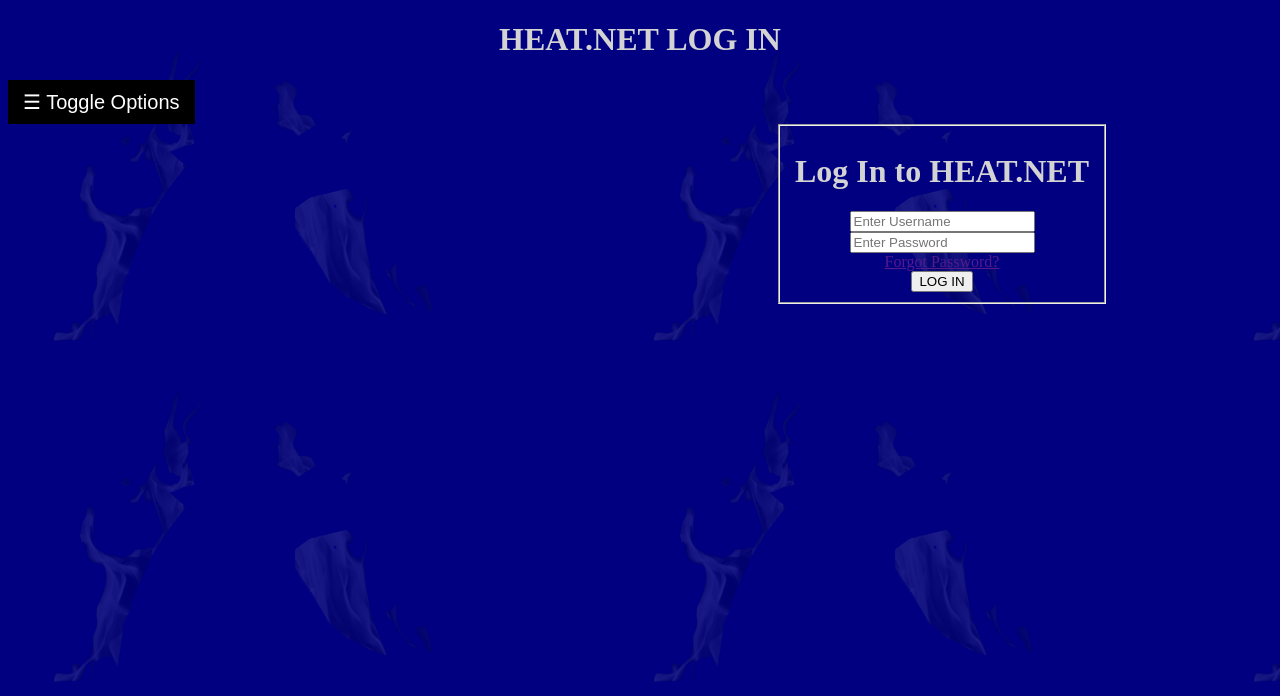
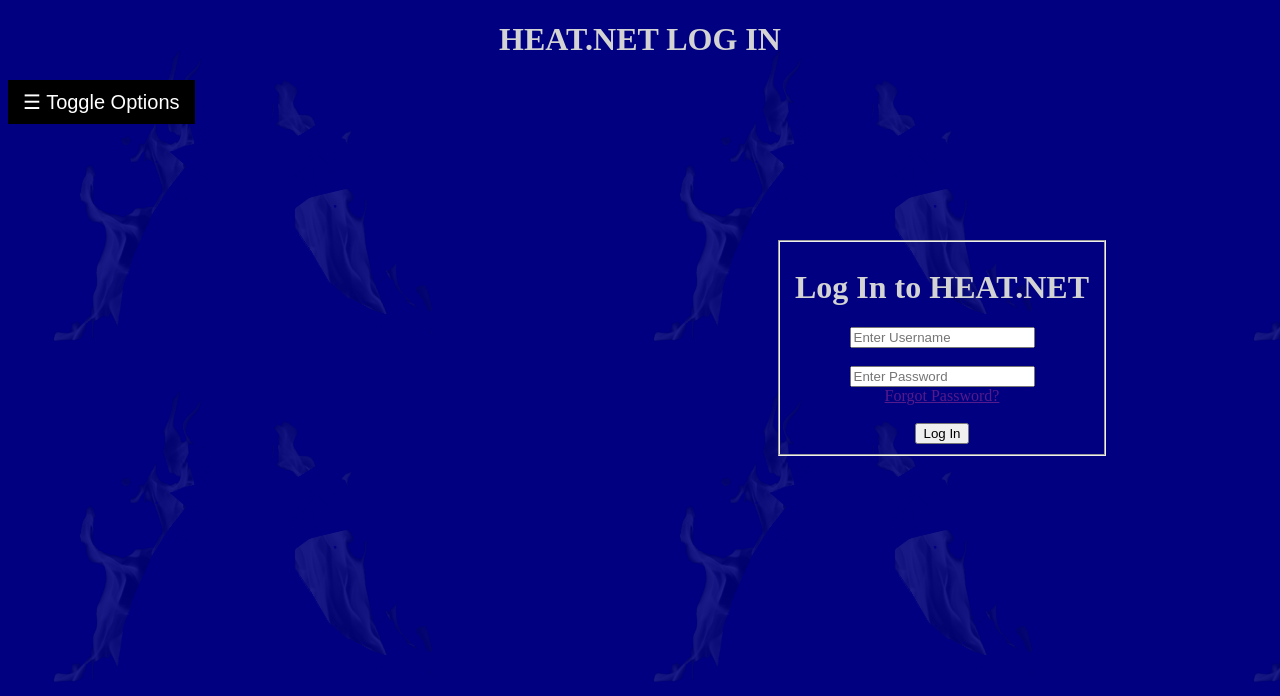
Before and after one commit to on5li7/stocksWebsite, a PHP site: page /login.php in a window 1280 px wide. Shown: the top 696 px of the page. Run offline with PHP 8.4, Linux system fonts and the light colour scheme.

Commit message:
tweaked log in fieldset contents to be more centered and spaced out.

```diff
--- a/heatstyle.css
+++ b/heatstyle.css
@@ -56,6 +56,11 @@ body {
     font-size: 20px;
 }
 
+.loginFieldSet{
+    position: absolute;
+    top: 30%;
+}
+
 .sidepanel {
     height: 250px; /* Specify a height */
     width: 0; /* 0 width - change this with JavaScript */
--- a/login.php
+++ b/login.php
@@ -19,18 +19,21 @@
 </div>
 
 <button class="openbtn" onclick="openNav()">&#9776; Toggle Options</button>
-
+<div class = "loginFieldSet">
 <fieldset>
     <h1>Log In to HEAT.NET</h1>
     <label>
-        <input type="text" name="username" placeholder="Enter Username">
-        <input type="text" name="password" placeholder="Enter Password">
+        <input type="text" name="username" placeholder="Enter Username"> </label>
+    <br>
+    <br>
+       <label> <input type="text" name="password" placeholder="Enter Password">
     </label>
     <br>
     <a href="">Forgot Password?</a>
     <br>
-    <button type="submit">LOG IN</button>
+    <br>
+    <button type="submit">Log In</button>
 </fieldset>
-
+</div>
 </body>
 </html>
```
